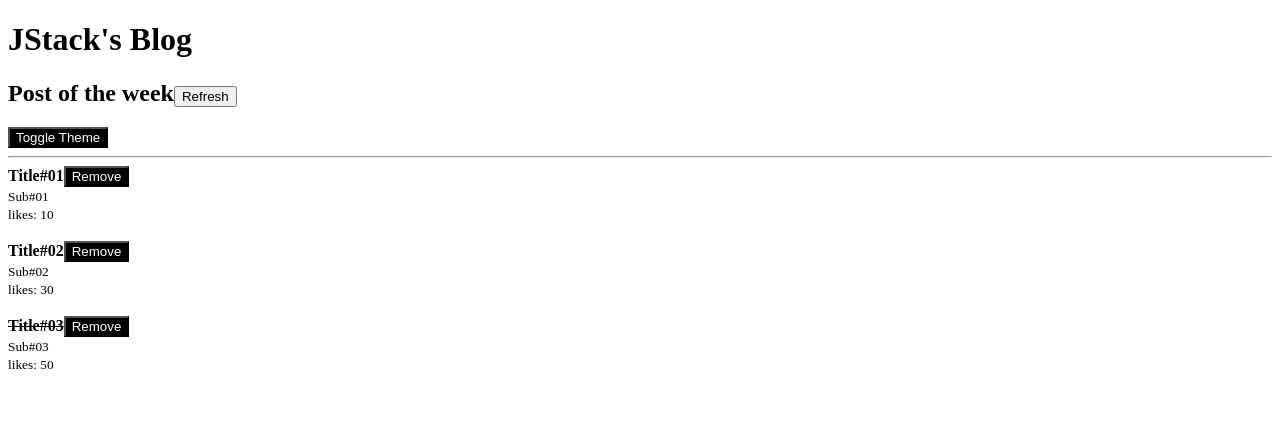
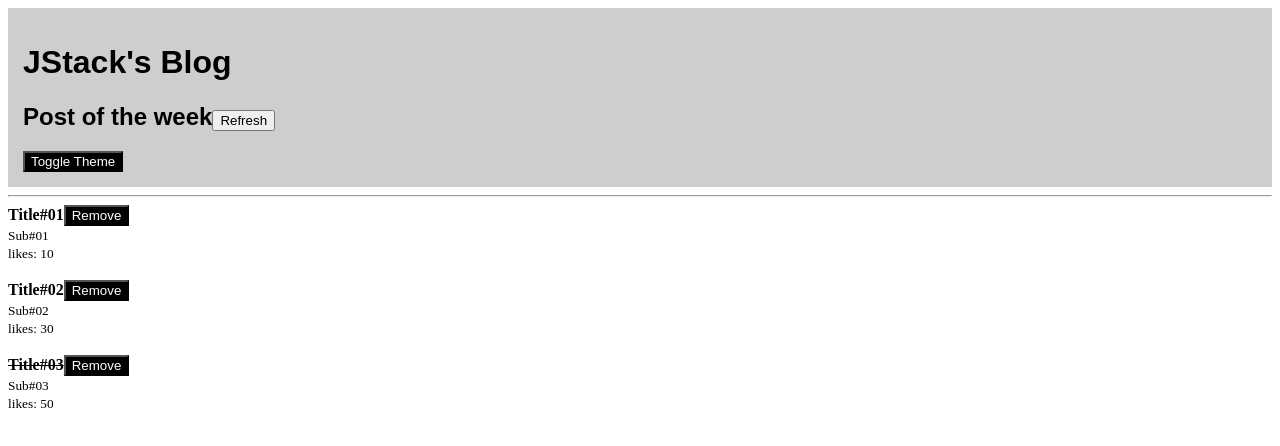
Before and after one commit to Vinnissaum/JStack, a React app in the folder react-fundamentals/: page / in a window 1280 px wide. Shown: the top 446 px of the page. Built offline with nearby package versions, Linux system fonts and the light colour scheme.

Commit message:
inline styles

```diff
--- a/react-fundamentals/src/Header.js
+++ b/react-fundamentals/src/Header.js
@@ -7,7 +7,13 @@ export default function Header(props) {
   const { onToggleTheme } = useContext(themeContext);
 
   return (
-    <>
+    <div style={
+      {
+        backgroundColor: '#CECECE',
+        padding: 15,
+        fontFamily: 'JetBrains Mono, sans-serif'
+      }
+    }>
       <h1>{props.title}</h1>
       {props.children}
       <Button
@@ -15,7 +21,7 @@ export default function Header(props) {
       >
         Toggle Theme
       </Button>
-    </>
+    </div>
   );
 }
 
```
